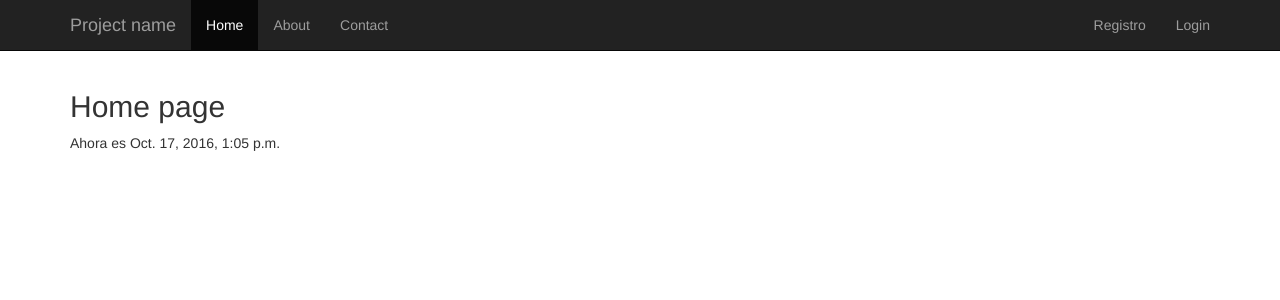
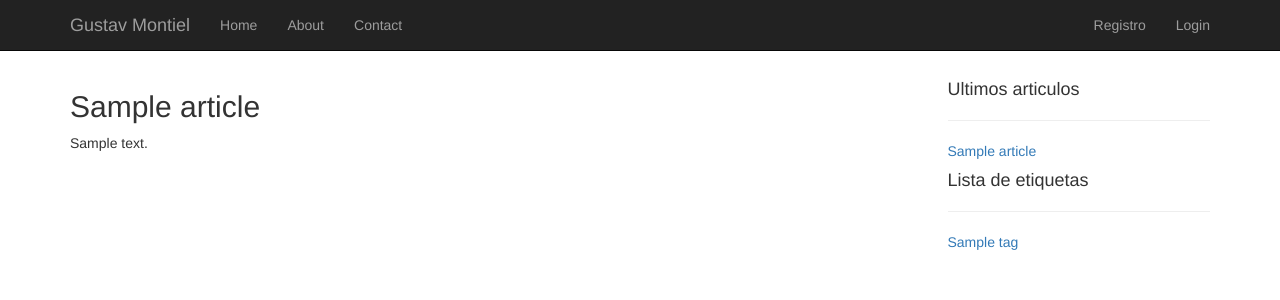
Before and after one commit to gmoca/my-second-blog, a Django app: page / in a window 1280 px wide. Shown: the top 300 px of the page. Run offline with Django 3.2, Linux system fonts and the light colour scheme; tables that the repository leaves empty hold one stand-in row (values such as "Sample post"); some libraries are stand-ins or nearby versions.

Commit message:
agregado templates, templatestag, se modifico base.html, blog/urls, blog/views, mysite/urls

```diff
--- /dev/null
+++ b/blog/templates/blog/_menus.html
@@ -0,0 +1,11 @@
+<div class="bloque-menu">
+    <h4>Ultimos articulos</h4><hr>
+    {% for articulo in ultimos_articulos %}
+        <a href="#">{{ articulo.title }}</a><br>
+    {% endfor %} </div>
+<div class="bloque-menu">
+    <h4>Lista de etiquetas</h4> <hr>
+    {% for tag in lista_tags %}
+        <a href="#">{{ tag.name }}</a><br>
+    {% endfor %}
+</div>
--- /dev/null
+++ b/blog/templates/blog/article_list.html
@@ -0,0 +1,8 @@
+{% extends 'blog/base_blog.html' %}
+{% block title %}Blog - Lista de articulos{% endblock title %}
+{% block blog_content %}
+    {% for article in articles %}
+        <h2>{{ article.title }}</h2>
+        <p>{{ article.body|safe }}</p>
+    {% endfor %}
+{% endblock blog_content %}
--- /dev/null
+++ b/blog/templates/blog/base_blog.html
@@ -0,0 +1,13 @@
+{% extends 'base.html' %}
+{% load blog_tags %}
+{% block content %}
+    <div class="row">
+        <div class="col-md-9">
+            {% block blog_content %} {% endblock blog_content %}
+
+        </div>
+        <div class="col-md-3">
+            {% get_menus_blog %}
+        </div>
+    </div>
+{% endblock content %}
--- /dev/null
+++ b/blog/templatetags/blog_tags.py
@@ -0,0 +1,14 @@
+from django import template
+from ..models import Article, Tag
+
+register = template.Library()
+@register.inclusion_tag('blog/_menus.html')
+def get_menus_blog():
+    context = {
+        # Obtener lista completa de etiquetas
+        'lista_tags': Tag.objects.all(),
+        # Obtener las 5 ultimas entradas
+        'ultimos_articulos': Article.objects.order_by('-create_at')[:5]
+    }
+    print(context)
+    return context
--- a/blog/urls.py
+++ b/blog/urls.py
@@ -0,0 +1,6 @@
+from django.conf.urls import url
+from . import views
+
+urlpatterns = [
+    url(r'^$', views.article_list_view, name='blog.article_list'),
+]
--- a/blog/views.py
+++ b/blog/views.py
@@ -1,3 +1,10 @@
 from django.shortcuts import render
+from .models import Article
+# Create your views here.
 
-# Create your views here.
+
+def article_list_view(request):
+    articles = Article.objects.all()
+    context = {'articles': articles}
+    print(context)
+    return render(request, 'blog/article_list.html', context)
--- a/mysite/urls.py
+++ b/mysite/urls.py
@@ -8,7 +8,8 @@ urlpatterns = [
     # url(r'^$', 'mysite.views.home', name='home'),
     # url(r'^blog/', include('blog.urls')),
 
-    url(r'^$', include('home.urls')),
+    # url(r'^$', include('home.urls')),
+    url(r'^$', include('blog.urls')),
     url(r'^home/', include('home.urls')),
     url(r'^accounts/', include('accounts.urls')),
     url(r'^admin/', include(admin.site.urls)),
--- a/templates/base.html
+++ b/templates/base.html
@@ -21,11 +21,19 @@
                         <span class="icon-bar"></span>
                         <span class="icon-bar"></span>
                     </button>
-                    <a class="navbar-brand" href="#">Project name</a>
+                    <!--<a class="navbar-brand" href="#">Project name</a> -->
+                    <a class="navbar-brand" href="{% url 'blog.article_list' %}">Gustav Montiel</a>
+
                 </div>
+                <!--<div id="navbar" class="collapse navbar-collapse">
+                    <ul class="nav navbar-nav">
+                        <li class="active"><a href="#">Home</a></li>
+                        <li><a href="#about">About</a></li>
+                        <li><a href="#contact">Contact</a></li>
+                    </ul>-->
                 <div id="navbar" class="collapse navbar-collapse">
                     <ul class="nav navbar-nav">
-                        <li class="active"><a href="#">Home</a></li>
+                        <li><a href="{% url 'home' %}">Home</a></li>
                         <li><a href="#about">About</a></li>
                         <li><a href="#contact">Contact</a></li>
                     </ul>
```
Also changed, not shown: blog/templatetags/__init__.py (added).
